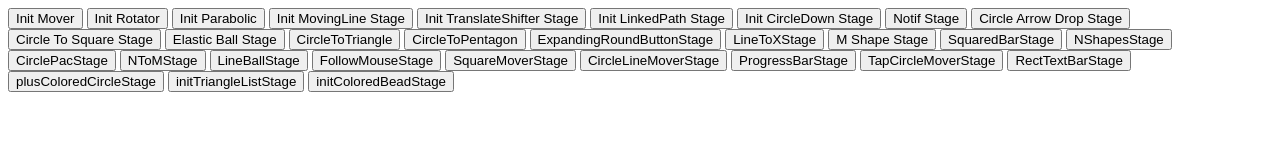
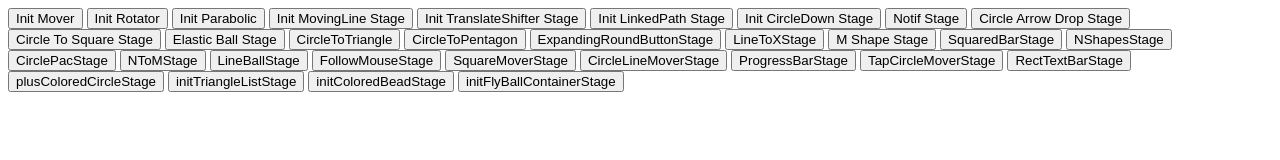
Before and after one commit to Anwesh43/some-js-ui-experiments, a plain HTML site: page index.html in a window 1280 px wide. Drawn offline with Linux system fonts and the light colour scheme.

Commit message:
adding FlyBallContainerStage in index.html

```diff
--- a/index.html
+++ b/index.html
@@ -29,6 +29,7 @@
 <button id="plusColoredCircleStage" onclick = "createPlusColoredCircleStage()">plusColoredCircleStage</button>
 <button id="initTriangleListStage" onclick = "initTriangleListStage()">initTriangleListStage</button>
 <button id="initColoredBeadStage" onclick = "initColoredBeadStage()">initColoredBeadStage</button>
+<button id="initFlyBallContainerStage" onclick = "initFlyBallContainerStage()">initFlyBallContainerStage</button>
 <script src="TouchDownBallMover.js">
 </script>
 <script src="DimensionController.js">
@@ -91,4 +92,6 @@
 </script>
 <script src="ColoredBeadsStage.js">
 </script>
+<script src="FlyBallContainerStage.js">
+</script>
 </body>
```
